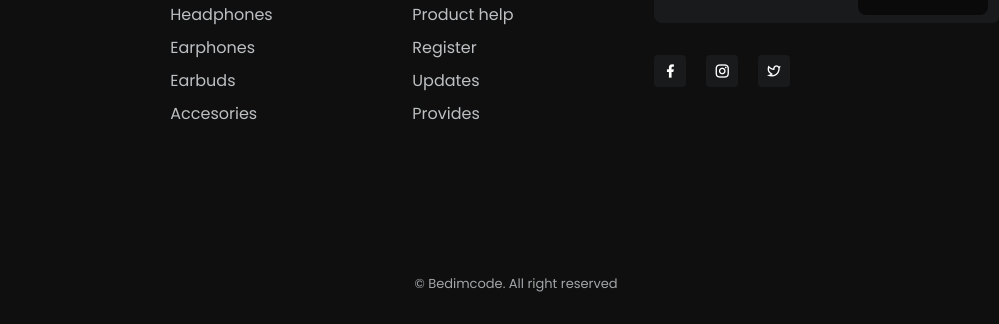
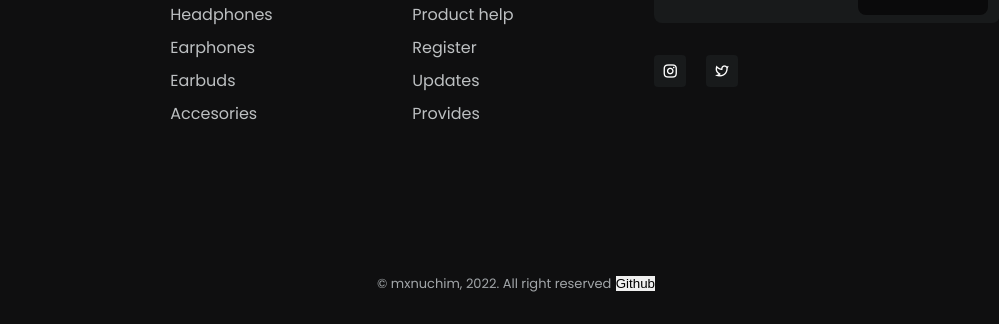
Before and after one commit to mxnuchim/bass-beats-landing-page, a plain HTML site: page index.html in a window 1280 px wide. Shown: the part 3616-3940 px from the top of the page, without its empty margins (124-1123 px from the left). Drawn offline with nearby package versions, Linux system fonts and the light colour scheme.

Commit message:
Update index.html

```diff
--- a/index.html
+++ b/index.html
@@ -288,13 +288,10 @@
                     </form>
 
                     <div class="footer__social">
-                        <a href="https://www.facebook.com/" target="_blank" class="footer__social-link">
-                            <i class="ri-facebook-fill"></i>
-                        </a>
                         <a href="https://www.instagram.com/" target="_blank" class="footer__social-link">
                             <i class="ri-instagram-line"></i>
                         </a>
-                        <a href="https://twitter.com/" target="_blank" class="footer__social-link">
+                        <a href="https://twitter.com/manuchim_ix" target="_blank" class="footer__social-link">
                             <i class="ri-twitter-line"></i>
                         </a>
                     </div>
@@ -302,7 +299,8 @@
             </div>
 
             <p class="footer__copy">
-                <a href="https://www.youtube.com/c/Bedimcode/" target="_blank" class="footer__copy-link">&#169; Bedimcode. All right reserved</a>
+                <a href="https://github.com/mxnuchim/" target="_blank" class="footer__copy-link">&#169; mxnuchim, 2022. All right reserved</a>
+                <button href="https://github.com/mxnuchim/" target="_blank">Github</button>
             </p>
         </footer>
 
```
